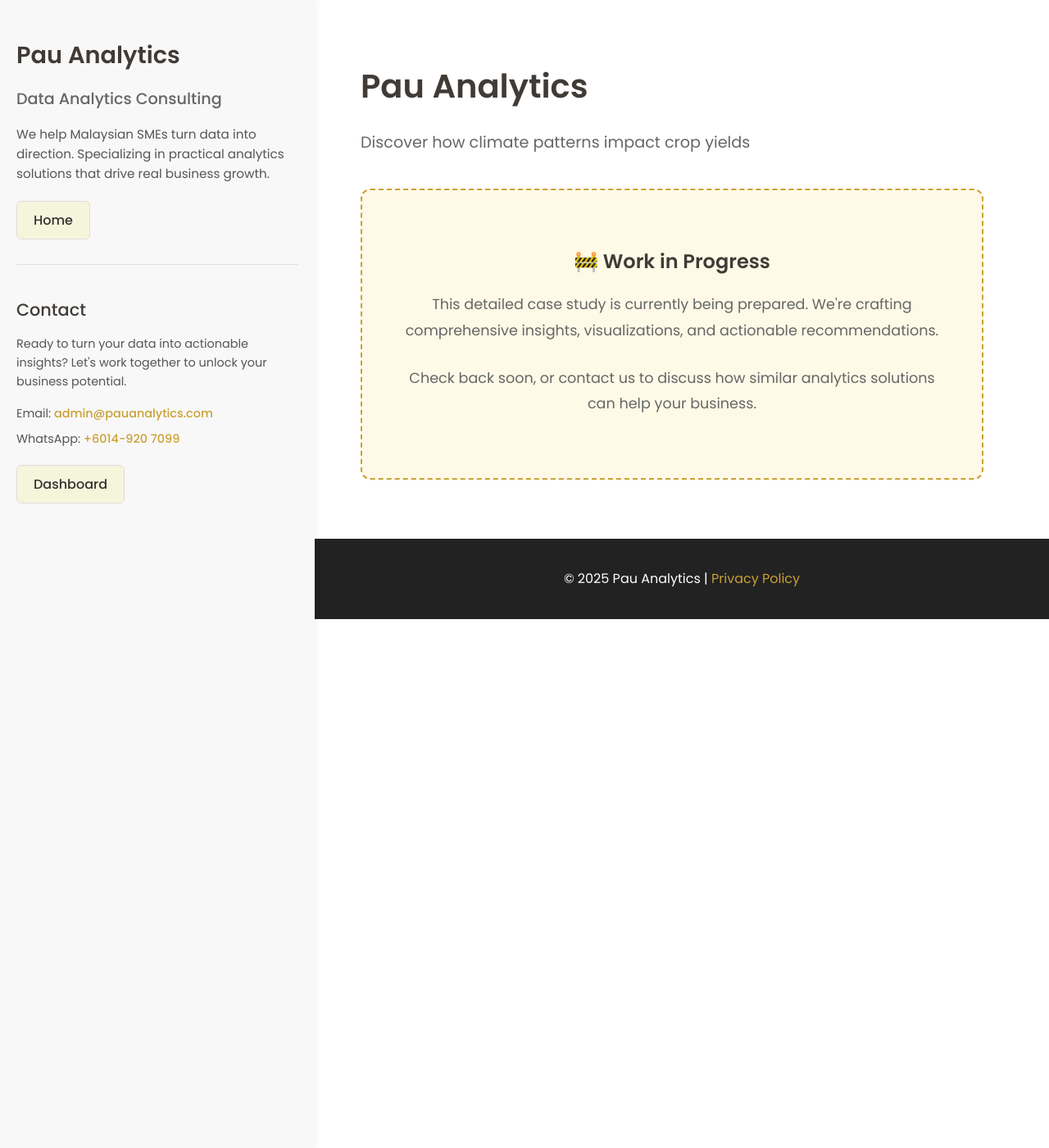
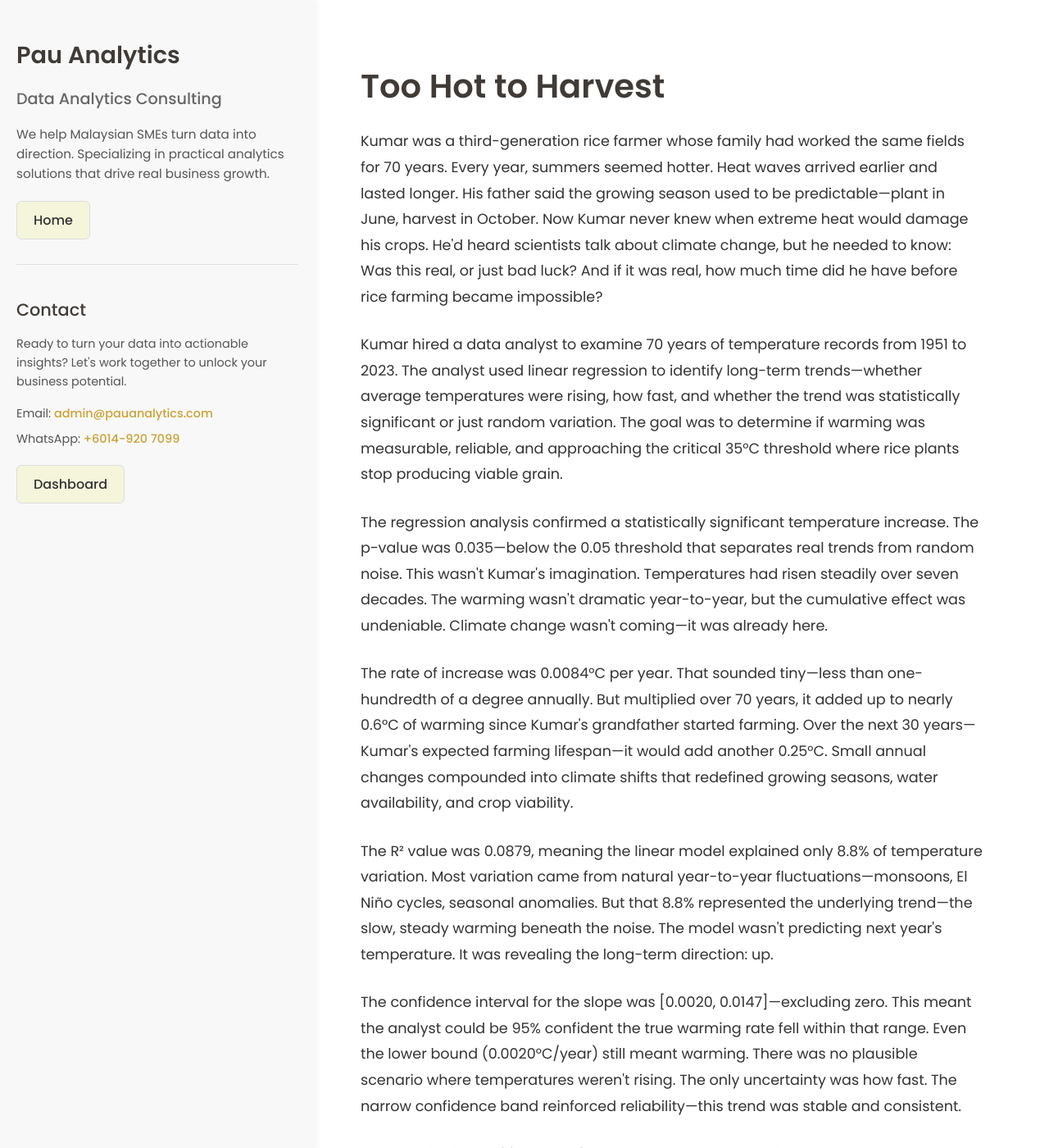
Before and after one commit to lyven81/pinnacles-learning-website, a Jekyll site: the page case-study/too-hot-to-harvest.html, which Jekyll copies as it is, in a window 1280 px wide and 1400 px high. Shown: the whole window at 82% size. Built offline with Jekyll 4.4.1, drawn with Linux system fonts in a browser that asks for light colours; some of the changed text lies outside the part shown.

Commit message:
Rewrite rice harvest climate change case study
- Updated meta description: 70 years warming—0.0084°C/year (p=0.035), no years above 35°C threshold yet
- Changed title to "Too Hot to Harvest"
- Rewrote entire case study from third-person perspective following Kumar, a rice farmer
- Condensed from technical report format to 12-paragraph narrative
- Used short, direct, simple language accessible to general public
- Maintained key technical insights:
  * 70 years temperature data: 1951-2023
  * Linear regression: statistically significant increase (p=0.035, below 0.05 threshold)
  * Rate: 0.0084°C per year (cumulative ~0.6°C over 70 years)
  * R²=0.0879 (model explains 8.8% of variation, rest is natural fluctuation)
  * Confidence interval: [0.0020, 0.0147] excluding zero
  * Critical threshold 35°C annual average: no years crossed yet
  * Real risk: seasonal extremes (38°C+ during flowering), not annual averages
  * Adaptation: heat-resistant varieties, earlier planting, improved irrigation
- Grounded ending: Kumar adopted strategies, yields +15% second year with heat-resistant rice
- Key lesson: warming is measurable, actionable—adapt now, don't wait for crisis

🤖 Generated with [Claude Code](https://claude.com/claude-code)

Co-Authored-By: Claude <noreply@anthropic.com>

```diff
--- a/case-study/too-hot-to-harvest.html
+++ b/case-study/too-hot-to-harvest.html
@@ -3,9 +3,9 @@
 <head>
     <meta charset="UTF-8">
     <meta name="viewport" content="width=device-width, initial-scale=1.0">
-    <title>Pau Analytics | Pau Analytics</title>
+    <title>Too Hot to Harvest | Pau Analytics</title>
     <link rel="canonical" href="https://www.pauanalytics.com/case-study/too-hot-to-harvest" />
-    <meta name="description" content="Discover how climate patterns impact crop yields" />
+    <meta name="description" content="How a rice farmer discovered 70 years of warming—0.0084°C/year increase (p=0.035), no years above 35°C threshold yet" />
 
     <!-- Fonts -->
     <link rel="preconnect" href="https://fonts.googleapis.com" />
@@ -267,16 +267,31 @@
         </aside>
         <main class="right-column">
             <section class="case-study-content">
-                <header>
-                    <h1>Pau Analytics</h1>
-                    <p class="subtitle">Discover how climate patterns impact crop yields</p>
-                </header>
+                <h1>Too Hot to Harvest</h1>
 
-                <div class="work-in-progress">
-                    <h2>🚧 Work in Progress</h2>
-                    <p>This detailed case study is currently being prepared. We're crafting comprehensive insights, visualizations, and actionable recommendations.</p>
-                    <p style="margin-top: 1.5rem;">Check back soon, or contact us to discuss how similar analytics solutions can help your business.</p>
-                </div>
+                <p>Kumar was a third-generation rice farmer whose family had worked the same fields for 70 years. Every year, summers seemed hotter. Heat waves arrived earlier and lasted longer. His father said the growing season used to be predictable—plant in June, harvest in October. Now Kumar never knew when extreme heat would damage his crops. He'd heard scientists talk about climate change, but he needed to know: Was this real, or just bad luck? And if it was real, how much time did he have before rice farming became impossible?</p>
+
+                <p>Kumar hired a data analyst to examine 70 years of temperature records from 1951 to 2023. The analyst used linear regression to identify long-term trends—whether average temperatures were rising, how fast, and whether the trend was statistically significant or just random variation. The goal was to determine if warming was measurable, reliable, and approaching the critical 35°C threshold where rice plants stop producing viable grain.</p>
+
+                <p>The regression analysis confirmed a statistically significant temperature increase. The p-value was 0.035—below the 0.05 threshold that separates real trends from random noise. This wasn't Kumar's imagination. Temperatures had risen steadily over seven decades. The warming wasn't dramatic year-to-year, but the cumulative effect was undeniable. Climate change wasn't coming—it was already here.</p>
+
+                <p>The rate of increase was 0.0084°C per year. That sounded tiny—less than one-hundredth of a degree annually. But multiplied over 70 years, it added up to nearly 0.6°C of warming since Kumar's grandfather started farming. Over the next 30 years—Kumar's expected farming lifespan—it would add another 0.25°C. Small annual changes compounded into climate shifts that redefined growing seasons, water availability, and crop viability.</p>
+
+                <p>The R² value was 0.0879, meaning the linear model explained only 8.8% of temperature variation. Most variation came from natural year-to-year fluctuations—monsoons, El Niño cycles, seasonal anomalies. But that 8.8% represented the underlying trend—the slow, steady warming beneath the noise. The model wasn't predicting next year's temperature. It was revealing the long-term direction: up.</p>
+
+                <p>The confidence interval for the slope was [0.0020, 0.0147]—excluding zero. This meant the analyst could be 95% confident the true warming rate fell within that range. Even the lower bound (0.0020°C/year) still meant warming. There was no plausible scenario where temperatures weren't rising. The only uncertainty was how fast. The narrow confidence band reinforced reliability—this trend was stable and consistent.</p>
+
+                <p>Kumar asked the critical question: Had any year crossed the 35°C annual average threshold where rice farming becomes impossible? The answer was no. Not yet. No year from 1951 to 2023 averaged 35°C or higher. That was reassuring—but misleading. Annual averages masked seasonal extremes. Rice plants were most vulnerable during flowering and grain filling stages, typically in late summer. A single week above 38°C during that window could devastate yields even if the annual average stayed below 35°C.</p>
+
+                <p>The data showed the trend, but it didn't show when the crisis would arrive. At 0.0084°C per year, it would take decades to reach 35°C annually. But extreme heat events were accelerating faster than averages. Kumar's real risk wasn't the long-term trend—it was the short-term spikes. More frequent 40°C+ days during critical growth periods would kill crops long before the annual average hit 35°C.</p>
+
+                <p>Kumar needed adaptation strategies, not just data. The analyst recommended three approaches: First, switch to heat-resistant rice varieties developed for warmer climates. These varieties tolerated higher temperatures during flowering and maintained yields when traditional varieties failed. Second, adjust planting schedules—plant earlier to avoid peak summer heat during flowering. Third, improve irrigation systems to compensate for higher evaporation rates and water stress caused by heat.</p>
+
+                <p>Kumar tested the strategies on a small plot. He planted a heat-resistant variety three weeks earlier than usual and upgraded his drip irrigation system. The first year, yields matched his traditional plots despite a brutal July heat wave. The second year, yields exceeded traditional plots by 15%. Heat-resistant varieties weren't perfect, but they bought time. They gave Kumar a buffer while temperatures continued rising.</p>
+
+                <p>Kumar also joined a farmer cooperative focused on climate adaptation. The group pooled resources to invest in weather monitoring stations, shared data on heat-resistant seeds, and lobbied the government for agricultural subsidies targeting climate resilience. Individually, farmers were vulnerable. Collectively, they could adapt faster and share the cost of new technologies.</p>
+
+                <p>Today, Kumar farms with the knowledge that warming is real, measurable, and accelerating. He doesn't know exactly when his land will become too hot for rice, but he knows the direction. He's investing in adaptation now—heat-resistant seeds, adjusted planting schedules, better irrigation—because waiting for a crisis means it's already too late. The data doesn't predict the future perfectly. It just tells him which way the wind is blowing. And in farming, that's enough to make better decisions.</p>
             </section>
         </main>
     </div>
```
